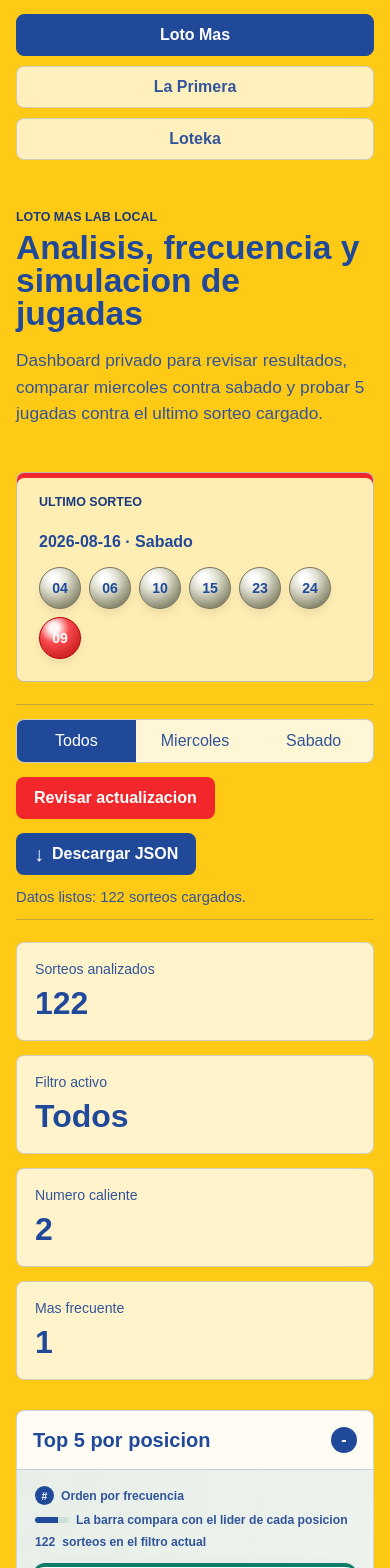
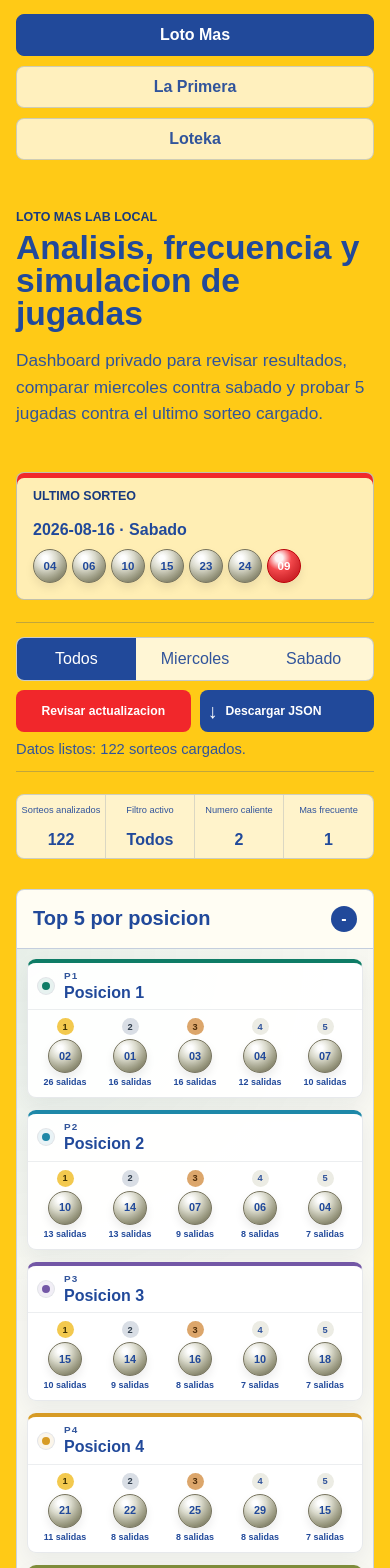
Before and after one commit to LuisManon/AnalisisDiario, a Next.js app: page / in a window 390 px wide. Shown: the top 1568 px of the page. Built offline with nearby package versions, Linux system fonts and the light colour scheme.

Commit message:
Optimizar interfaz movil de Loto Mas

```diff
--- a/app/styles.css
+++ b/app/styles.css
@@ -10,6 +10,227 @@
   --gold: #ffca16;
   --blue: #21499a;
   --ink: #21499a;
+}
+
+@media (max-width: 620px) {
+  .lotoTheme .heroPanel {
+    gap: 10px;
+    min-height: 0;
+    padding: 16px;
+  }
+
+  .lotoTheme .heroPanel .ballsRow {
+    flex-wrap: nowrap;
+    gap: 5px;
+  }
+
+  .lotoTheme .heroPanel .ball {
+    font-size: 0.72rem;
+    height: 34px;
+    width: 34px;
+  }
+
+  .lotoTheme > .toolbar {
+    display: grid;
+    gap: 9px;
+    grid-template-columns: minmax(0, 1fr) minmax(0, 1fr);
+  }
+
+  .lotoTheme > .toolbar .segmented,
+  .lotoTheme > .toolbar .status {
+    grid-column: 1 / -1;
+  }
+
+  .lotoTheme > .toolbar > .secondaryButton,
+  .lotoTheme > .toolbar > .downloadButton {
+    font-size: 0.76rem;
+    min-width: 0;
+    padding-left: 8px;
+    padding-right: 8px;
+    width: 100%;
+  }
+
+  .lotoTheme > .metricsGrid {
+    background: rgba(255, 255, 255, 0.78);
+    border: 1px solid rgba(33, 73, 154, 0.22);
+    border-radius: 8px;
+    display: grid;
+    gap: 0;
+    grid-template-columns: repeat(4, minmax(0, 1fr));
+    overflow: hidden;
+  }
+
+  .lotoTheme > .metricsGrid .metric {
+    align-items: center;
+    background: transparent;
+    border: 0;
+    border-radius: 0;
+    border-right: 1px solid rgba(33, 73, 154, 0.16);
+    display: flex;
+    flex-direction: column;
+    justify-content: center;
+    min-width: 0;
+    padding: 10px 4px;
+    text-align: center;
+  }
+
+  .lotoTheme > .metricsGrid .metric:last-child {
+    border-right: 0;
+  }
+
+  .lotoTheme > .metricsGrid .metric span {
+    font-size: 0.58rem;
+    line-height: 1.15;
+    margin-bottom: 5px;
+    min-height: 2.3em;
+  }
+
+  .lotoTheme > .metricsGrid .metric strong {
+    font-size: 1rem;
+    line-height: 1;
+  }
+
+  .topPositionsGuide {
+    display: none;
+  }
+
+  .topPositionsBoard {
+    padding: 10px;
+  }
+
+  .positionRankingCard {
+    border-radius: 9px;
+  }
+
+  .positionRankingHeader {
+    min-height: 42px;
+    padding: 8px 10px;
+  }
+
+  .positionRankingList {
+    display: grid;
+    gap: 3px;
+    grid-template-columns: repeat(5, minmax(0, 1fr));
+    padding: 8px 6px 10px;
+  }
+
+  .positionRankingItem {
+    border-bottom: 0;
+    display: flex;
+    flex-direction: column;
+    gap: 4px;
+    min-height: 0;
+  }
+
+  .positionRankingItem .rankNumber {
+    font-size: 0.58rem;
+    height: 17px;
+    order: 0;
+    width: 17px;
+  }
+
+  .positionRankingItem .ball {
+    font-size: 0.68rem;
+    height: 34px;
+    order: 1;
+    width: 34px;
+  }
+
+  .positionRankingItem .positionFrequency {
+    order: 2;
+    text-align: center;
+    width: 100%;
+  }
+
+  .positionRankingItem .positionFrequencyMeta {
+    display: block;
+    margin: 0;
+  }
+
+  .positionRankingItem .positionFrequencyMeta span,
+  .positionRankingItem .positionBar {
+    display: none;
+  }
+
+  .positionRankingItem .positionFrequencyMeta strong {
+    display: block;
+    font-size: 0.56rem;
+    overflow: hidden;
+    text-overflow: ellipsis;
+    white-space: nowrap;
+  }
+
+  .numberSearchActions {
+    align-items: stretch;
+    gap: 8px;
+    grid-template-columns: minmax(0, 1fr) minmax(0, 1fr);
+  }
+
+  .numberSearchActions button {
+    font-size: 0.8rem;
+    height: 42px;
+    min-width: 0;
+    padding: 0 8px;
+    width: 100%;
+  }
+
+  .scatterWrap {
+    -webkit-overflow-scrolling: touch;
+    overflow-x: scroll;
+    padding-bottom: 9px;
+    scrollbar-color: var(--green) rgba(33, 73, 154, 0.12);
+    scrollbar-width: auto;
+  }
+
+  .scatterWrap::-webkit-scrollbar {
+    height: 10px;
+  }
+
+  .scatterWrap::-webkit-scrollbar-track {
+    background: rgba(33, 73, 154, 0.12);
+    border-radius: 999px;
+  }
+
+  .scatterWrap::-webkit-scrollbar-thumb {
+    background: var(--green);
+    border: 2px solid #f8f8f2;
+    border-radius: 999px;
+  }
+
+  .rangeMapSection .scatterControls {
+    align-items: center;
+    display: grid;
+    gap: 8px 10px;
+    grid-template-columns: 42px minmax(0, 1fr);
+    justify-content: stretch;
+  }
+
+  .rangeMapSection .scatterControls select {
+    min-width: 0;
+    width: 100%;
+  }
+
+  .rangeMapSection .scatterControls > span {
+    grid-column: 1 / -1;
+    text-align: right;
+  }
+
+  .lotoTheme .historyRow {
+    gap: 9px;
+    padding: 11px 12px;
+  }
+
+  .lotoTheme .historyRow .ballsRow {
+    flex-wrap: nowrap;
+    gap: 5px;
+    justify-content: flex-start;
+  }
+
+  .lotoTheme .historyRow .ball {
+    font-size: 0.68rem;
+    height: 33px;
+    width: 33px;
+  }
 }
 
 * {
@@ -2406,3 +2627,81 @@ h3 {
     justify-content: flex-start;
   }
 }
+
+@media (max-width: 620px) {
+  .topPositionsGuide {
+    display: none;
+  }
+
+  .topPositionsBoard {
+    padding: 10px;
+  }
+
+  .positionRankingCard {
+    border-radius: 9px;
+  }
+
+  .positionRankingHeader {
+    min-height: 42px;
+    padding: 8px 10px;
+  }
+
+  .positionRankingList {
+    display: grid;
+    gap: 3px;
+    grid-template-columns: repeat(5, minmax(0, 1fr));
+    padding: 8px 6px 10px;
+  }
+
+  .positionRankingItem {
+    border-bottom: 0;
+    display: flex;
+    flex-direction: column;
+    gap: 4px;
+    min-height: 0;
+  }
+
+  .positionRankingItem .rankNumber {
+    font-size: 0.58rem;
+    height: 17px;
+    order: 0;
+    width: 17px;
+  }
+
+  .positionRankingItem .ball {
+    font-size: 0.68rem;
+    height: 34px;
+    order: 1;
+    width: 34px;
+  }
+
+  .positionRankingItem .positionFrequency {
+    order: 2;
+    text-align: center;
+    width: 100%;
+  }
+
+  .positionRankingItem .positionFrequencyMeta {
+    display: block;
+    margin: 0;
+  }
+
+  .positionRankingItem .positionFrequencyMeta span,
+  .positionRankingItem .positionBar {
+    display: none;
+  }
+
+  .positionRankingItem .positionFrequencyMeta strong {
+    display: block;
+    font-size: 0.56rem;
+    overflow: hidden;
+    text-overflow: ellipsis;
+    white-space: nowrap;
+  }
+
+  .numberSearchActions .primaryButton,
+  .numberSearchActions .secondaryButton {
+    height: 42px;
+    margin-top: 0;
+  }
+}
```
